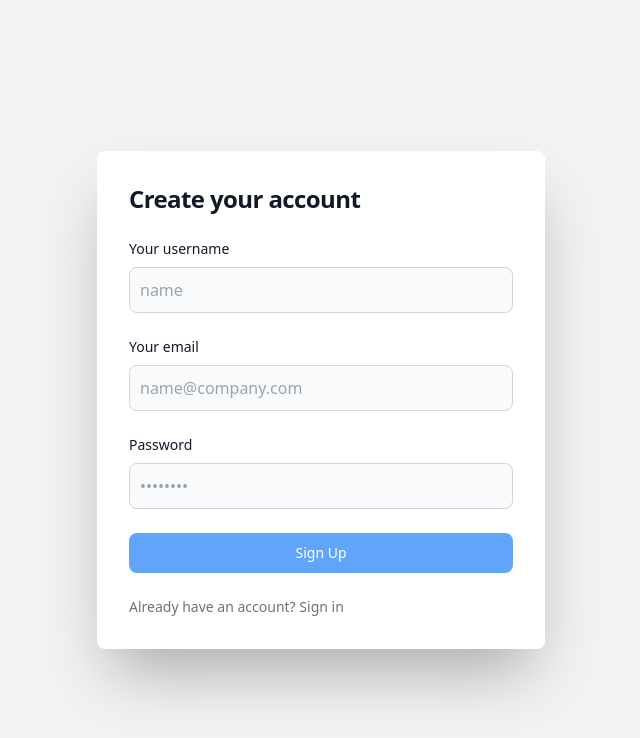
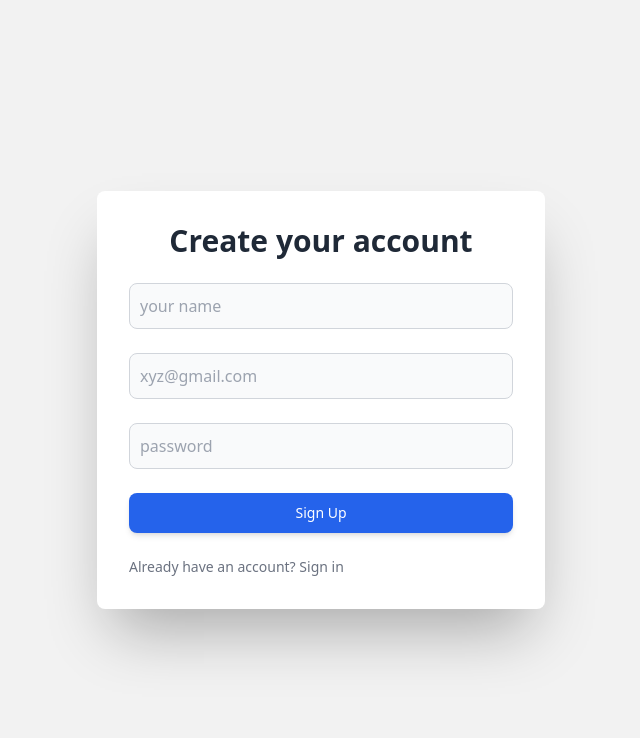
Before and after one commit to LakshmiSowmya04/Task-Manager, a React (Create React App) app in the folder task-manager-ui/: page /signup in a window 1280 px wide. Shown: the top 738 px of the page, without its empty margins (319-959 px from the left). Built offline with nearby package versions, Linux system fonts and the light colour scheme; a web font is replaced by a local one.

Commit message:
added smooth transitions

```diff
--- a/task-manager-ui/package.json
+++ b/task-manager-ui/package.json
@@ -10,7 +10,7 @@
     "react-dom": "^18.3.1",
     "react-icons": "^5.3.0",
     "react-router-dom": "^6.26.2",
-    "react-scripts": "5.0.1",
+    "react-scripts": "^5.0.1",
     "react-toastify": "^10.0.5",
     "web-vitals": "^2.1.4"
   },
--- a/task-manager-ui/src/components/Login.jsx
+++ b/task-manager-ui/src/components/Login.jsx
@@ -57,7 +57,11 @@ export default function Login({ setToken }) {
             Welcome Back!
           </h1>
 
-          {error && <div className="error bg-red-200 p-1 border-l-red-500 border-s-4">Please check email or password</div>}
+          {error && (
+            <div className="bg-red-100 border-l-4 border-red-500 text-red-700 px-4 py-2 rounded-md shadow-sm">
+              Please check email or password
+            </div>
+          )}
 
           <form
             className="space-y-5 md:space-y-4"
@@ -65,52 +69,38 @@ export default function Login({ setToken }) {
             onSubmit={handleLogin}
           >
             <div>
-              <label
-                htmlFor="email"
-                className="block mb-2 text-sm font-medium text-gray-900"
-              >
-                Email
-              </label>
               <input
-                type="email"
                 name="email"
                 id="email"
-                className="bg-gray-50 border border-gray-300 text-gray-900 rounded-xl focus:ring-primary-600 focus:border-primary-600 block w-full px-4 py-2"
+                type="email"
+                autoFocus
+                className="bg-gray-50 border border-gray-300 text-gray-900 rounded-xl block w-full px-4 py-2 focus:ring-primary-600 focus:border-primary-600 focus:shadow-md focus:outline-none transition-shadow duration-300 ease-in-out"
                 placeholder="name@company.com"
+              />
+            </div>
+            <div>
+              <input
+                name="password"
+                id="password"
+                placeholder="password"
+                className="bg-gray-50 border border-gray-300 text-gray-900 rounded-xl block w-full px-4 py-2 focus:ring-primary-600 focus:border-primary-600 focus:shadow-md focus:outline-none transition-shadow duration-300 ease-in-out"
                 required=""
               />
             </div>
             <div>
-              <label
-                htmlFor="password"
-                className="block mb-2 text-sm font-medium text-gray-900"
-              >
-                Password
-              </label>
-              <input
-                type="password"
-                name="password"
-                id="password"
-                placeholder="••••••••"
-                className="bg-gray-50 border border-gray-300 text-gray-900 rounded-xl focus:ring-primary-600 focus:border-primary-600 block w-full px-4 py-2"
-                required=""
-              />
+              <Link to={"/reset-password"} className="relative inline-block text-blue-400 mt-3 before:content-[''] before:absolute before:bottom-0 before:left-1/2 before:-translate-x-1/2 before:w-0 before:h-[2px] before:bg-blue-400 before:transition-all before:duration-300 before:ease-in-out hover:before:w-full">Forgot password?</Link>
             </div>
-            <div className="text-blue-400 mt-3">
-            <Link to={"/reset-password"}>Forgot password?</Link>
-            </div>
-
             <button
               type="submit"
-              className="w-full bg-primary hover:bg-blue-600 text-white bg-primary-600 hover:bg-primary-700 focus:ring-4 focus:outline-none focus:ring-primary-300 font-medium rounded-3xl text-sm px-5 py-2 text-center"
+              className="w-full bg-blue-600 hover:bg-blue-700 text-white font-medium rounded-3xl text-sm px-5 py-2 text-center transition-colors duration-200 ease-in-out focus:outline-none focus-visible:ring-4 focus-visible:ring-primary-300"
             >
-              Login
-            </button>
+  Login
+</button>
             <p className="text-sm font-light text-center text-gray-500">
               Don't have an account yet?{" "}
               <Link
                 to="/signup"
-                className="font-medium text-primary-600 hover:underline"
+                className="relative inline-block font-medium text-primary-600 before:content before:absolute before:bottom-0 before:left-1/2 before:-translate-x-1/2 before:w-0 before:h-[2px] before:bg-gray-500 before:transition-all before:duration-300 before:ease-in-out hover:before:w-full"
               >
                 Sign up
               </Link>
--- a/task-manager-ui/src/components/Signup.jsx
+++ b/task-manager-ui/src/components/Signup.jsx
@@ -29,7 +29,7 @@ export default function Register() {
     <div className="w-screen h-screen flex flex-col items-center justify-center">
       <div className="w-full bg-white rounded-lg md:mt-0 sm:max-w-md xl:p-0 shadow-3xl">
         <div className="p-6 space-y-4 md:space-y-6 sm:p-8">
-          <h1 className="text-xl font-bold leading-tight tracking-tight text-gray-900 md:text-2xl">
+          <h1 className="text-2xl md:text-3xl font-semibold leading-snug text-gray-800 text-center">
             Create your account
           </h1>
           <form
@@ -38,65 +38,44 @@ export default function Register() {
             onSubmit={handleSignUp}
           >
             <div>
-              <label
-                htmlFor="username"
-                className="block mb-2 text-sm font-medium text-gray-900"
-              >
-                Your username
-              </label>
               <input
-                type="username"
                 name="username"
                 id="username"
-                className="bg-gray-50 border border-gray-300 text-gray-900 rounded-lg focus:ring-primary-600 focus:border-primary-600 block w-full p-2.5"
-                placeholder="name"
+                className="bg-gray-50 border border-gray-300 text-gray-900 rounded-lg block w-full p-2.5 focus:ring-primary-600 focus:border-primary-600 focus:shadow-md focus:outline-none transition-shadow duration-300 ease-in-out"
+                placeholder="your name"
                 required=""
               />
             </div>
             <div>
-              <label
-                htmlFor="email"
-                className="block mb-2 text-sm font-medium text-gray-900"
-              >
-                Your email
-              </label>
               <input
-                type="email"
                 name="email"
                 id="email"
-                className="bg-gray-50 border border-gray-300 text-gray-900 rounded-lg focus:ring-primary-600 focus:border-primary-600 block w-full p-2.5"
-                placeholder="name@company.com"
+                className="bg-gray-50 border border-gray-300 text-gray-900 rounded-lg block w-full p-2.5 focus:ring-primary-600 focus:border-primary-600 focus:shadow-md focus:outline-none transition-shadow duration-300 ease-in-out"
+                placeholder="xyz@gmail.com"
                 required=""
               />
             </div>
             <div>
-              <label
-                htmlFor="password"
-                className="block mb-2 text-sm font-medium text-gray-900"
-              >
-                Password
-              </label>
               <input
-                type="password"
                 name="password"
                 id="password"
-                placeholder="••••••••"
-                className="bg-gray-50 border border-gray-300 text-gray-900 rounded-lg focus:ring-primary-600 focus:border-primary-600 block w-full p-2.5"
+                placeholder="password"
+                className="bg-gray-50 border border-gray-300 text-gray-900 rounded-lg block w-full p-2.5 focus:ring-primary-600 focus:border-primary-600 focus:shadow-md focus:outline-none transition-shadow duration-300 ease-in-out"
                 required=""
               />
             </div>
 
             <button
               type="submit"
-              className="w-full bg-blue-400 hover:bg-blue-600 text-white bg-primary-600 hover:bg-primary-700 focus:ring-4 focus:outline-none focus:ring-primary-300 font-medium rounded-lg text-sm px-5 py-2.5 text-center"
+              className="w-full bg-blue-600 hover:bg-blue-700 text-white font-medium rounded-lg text-sm px-5 py-2.5 text-center shadow-md hover:shadow-xl transition-all duration-300 ease-in-out"
             >
               Sign Up
             </button>
-            <p className="text-sm font-light text-gray-500">
+            <p className="text-sm font-light text-gray-500 ">
               Already have an account? {" "}
               <Link
                 to="/Login"
-                className="font-medium text-primary-600 hover:underline"
+                className="relative inline-block font-medium text-primary-600 before:content before:absolute before:bottom-0 before:left-1/2 before:-translate-x-1/2 before:w-0 before:h-[2px] before:bg-gray-500 before:transition-all before:duration-300 before:ease-in-out hover:before:w-full"
               >
                 Sign in
               </Link>
```
Also changed, not shown: 1 other file (tests, documents, lock files or other folders).
